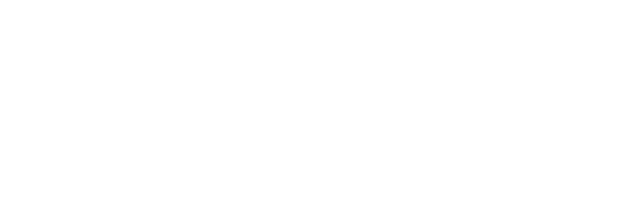
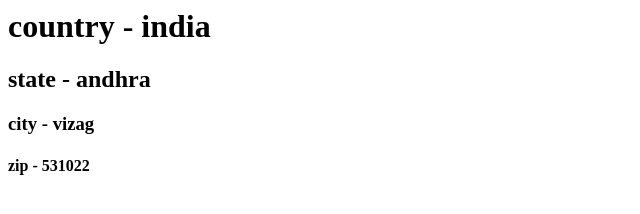
Before and after one commit to raviteja-13/Frontend, a plain HTML site: page contact.html in a window 1280 px wide. Shown: the whole page, without its empty margins (0-640 px from the left). Drawn offline with Linux system fonts and the light colour scheme.

Commit message:
update contact info

```diff
--- a/contact.html
+++ b/contact.html
@@ -1,6 +1,11 @@
 <html>
     <title>
+        contact us
     </title>
     <body>
+        <h1>country - india</h1>
+        <h2>state - andhra</h2>
+        <h3>city - vizag</h3>
+        <h4>zip - 531022</h4>
     </body>
 </html>
```
